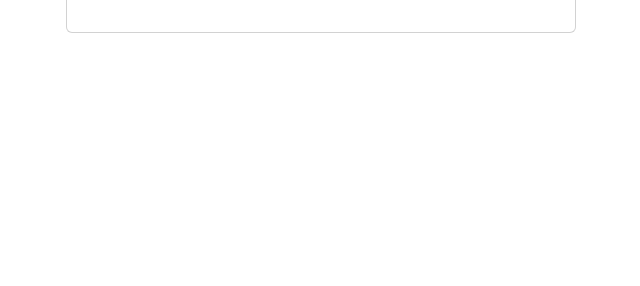
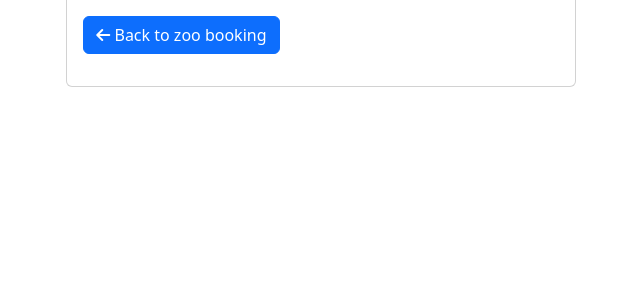
Before and after one commit to Occupational-Specialism-Team-Project/rza-past-exam-project, a PHP site: page /tickets.php in a window 1280 px wide. Shown: the part 325-611 px from the top of the page, without its empty margins (319-959 px from the left). Run offline with PHP 8.4, Linux system fonts and the light colour scheme; a user stored in the database is signed in; data that the repository does not hold is empty.

Commit message:
Add back button to tickets page

```diff
--- a/src/tickets.php
+++ b/src/tickets.php
@@ -155,6 +155,7 @@ include_once "include/base.php";
                         </div>
                     <?php endif ?>
                 <?php endif ?>
+                <a href="zoo_booking.php"><button class="btn btn-primary mb-3"><i class="fa-solid fa-arrow-left"></i> Back to zoo booking</button></a>
             </div>
         </section>
     </div>
```
